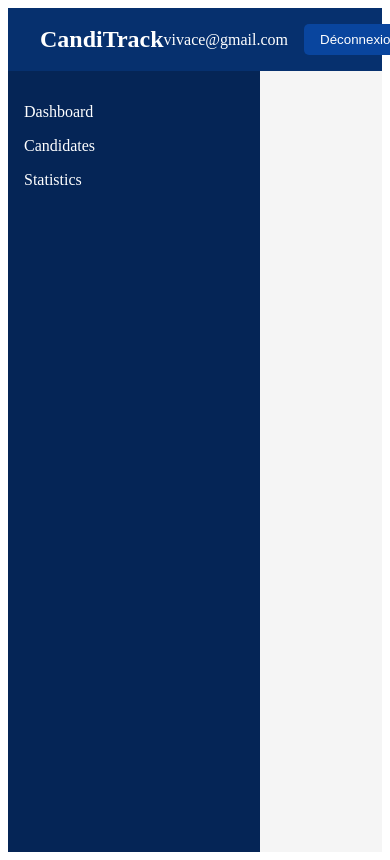
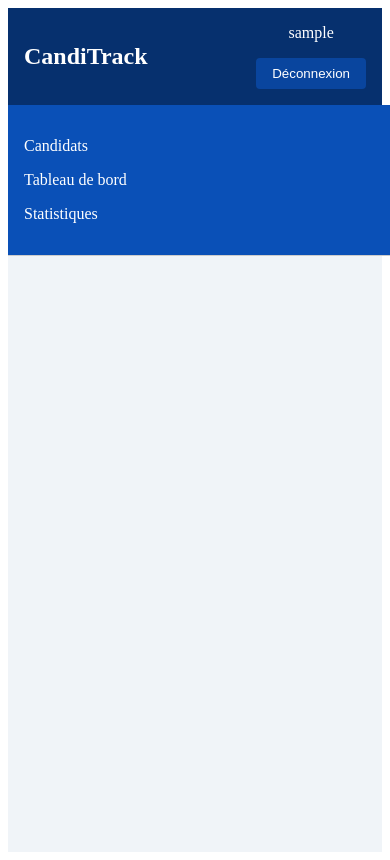
Before and after one commit to vivacefouefack/candidatTracker, an Angular app in the folder candiTrack/: page /home in a window 390 px wide. Shown: the top 860 px of the page. Built offline with nearby package versions, Linux system fonts and the light colour scheme; sample sign-in values are in the browser's storage.

Commit message:
Frontend : implement responsive home page after successful authentication

```diff
--- a/candiTrack/src/app/pages/home/home.component.html
+++ b/candiTrack/src/app/pages/home/home.component.html
@@ -1,23 +1,22 @@
-<div class="home-page">
-  <header class="header">
-    <div class="app-name">CandiTrack</div>
+<div class="home-container">
+  <header class="app-header">
+    <div class="app-title">CandiTrack</div>
     <div class="user-info">
       <span class="username">{{ username }}</span>
       <button (click)="logout()">Déconnexion</button>
     </div>
   </header>
 
-  <div class="main-content">
+  <main class="app-main">
     <nav class="sidebar">
       <ul>
-        <li><a routerLink="/dashboard">Dashboard</a></li>
-        <li><a routerLink="/candidates">Candidates</a></li>
-        <li><a routerLink="/statistics">Statistics</a></li>
+        <li><a routerLink="/candidates">Candidats</a></li>
+        <li><a routerLink="/dashboard">Tableau de bord</a></li>
+        <li><a routerLink="/stats">Statistiques</a></li>
       </ul>
     </nav>
-
-    <section class="content">
+    <section class="main-content">
       <!--<router-outlet></router-outlet> -->
     </section>
-  </div>
+  </main>
 </div>
--- a/candiTrack/src/app/pages/home/home.component.scss
+++ b/candiTrack/src/app/pages/home/home.component.scss
@@ -1,20 +1,23 @@
-$main-color: #06306e;
-$text-color: #fff;
+$primary-color: #06306e;
+$light-color: #f0f4f8;
 
-.home-page {
+.home-container {
   display: flex;
   flex-direction: column;
-  height: 100vh;
+  min-height: 100vh;
+  background-color: $light-color;
+  color: $primary-color;
+}
 
-  .header {
-    background-color: $main-color;
-    color: $text-color;
-    padding: 1rem 2rem;
+.app-header {
   display: flex;
   justify-content: space-between;
   align-items: center;
+  background-color: $primary-color;
+  color: white;
+  padding: 1rem;
 
-    .app-name {
+  .app-title {
     font-size: 1.5rem;
     font-weight: bold;
   }
@@ -29,27 +32,29 @@ $text-color: #fff;
     }
 
     button {
-        background-color: lighten($main-color, 10%);
-        color: $text-color;
+      background-color: lighten($primary-color, 10%);
+      color: #fff;
       border: none;
       padding: 0.5rem 1rem;
-        border-radius: 5px;
+      border-radius: 4px;
       cursor: pointer;
 
       &:hover {
-          background-color: lighten($main-color, 20%);
+        background-color: lighten($primary-color, 20%);
       }
     }
   }
 }
 
-  .main-content {
+.app-main {
+  display: flex;
   flex: 1;
-    display: flex;
 
   .sidebar {
-      background-color: darken($main-color, 5%);
     width: 220px;
+    background-color: lighten($primary-color, 15%);
+    border-right: 1px solid #ddd;
+    color: #fff;
     padding: 1rem;
 
     ul {
@@ -60,9 +65,8 @@ $text-color: #fff;
         margin-bottom: 1rem;
 
         a {
-            color: $text-color;
+          color: #fff;
           text-decoration: none;
-            font-weight: 500;
 
           &:hover {
             text-decoration: underline;
@@ -72,10 +76,26 @@ $text-color: #fff;
     }
   }
 
-    .content {
+  .main-content {
     flex: 1;
-      padding: 2rem;
-      background-color: #f5f5f5;
+    padding: 1rem;
   }
 }
+
+
+@media (max-width: 768px) {
+  .app-main {
+    flex-direction: column;
+
+    .sidebar {
+      width: 100%;
+      border-right: none;
+      border-bottom: 1px solid #ccc;
     }
+  }
+
+  .user-info {
+    flex-direction: column;
+    align-items: flex-end;
+  }
+}
--- a/candiTrack/src/app/pages/home/home.component.ts
+++ b/candiTrack/src/app/pages/home/home.component.ts
@@ -15,7 +15,7 @@ export class HomeComponent {
     const token = localStorage.getItem('token');
     const user = localStorage.getItem('username');
     if (token && user) {
-      this.username = "vivace@gmail.com";
+      this.username = user;
     } else {
       this.router.navigate(['/login']);
     }
--- a/candiTrack/src/app/pages/login/login.component.ts
+++ b/candiTrack/src/app/pages/login/login.component.ts
@@ -22,15 +22,19 @@ export class LoginComponent {
   login(form: NgForm) {
     if (form.valid) {
       console.log("pass2");
+      console.log(form.value["username"]);
       this.authService.login({
-        username: this.username,
-        password: this.password
+        username: form.value["username"],
+        password: form.value["password"]
       }).subscribe({
         next: (res) => {
           console.log(res);
           localStorage.setItem('token', res.token);
+          localStorage.setItem('username', form.value["username"]);
           this.errorMessage = null;
-          //this.router.navigate(['/home']);
+          console.log("pass3");
+          this.router.navigate(['/home']);
+          console.log("pass4");
         },
         error: (err) => {
           this.errorMessage = "échec de connexion";
--- a/candiTrack/src/app/pages/register/register.component.ts
+++ b/candiTrack/src/app/pages/register/register.component.ts
@@ -21,14 +21,16 @@ export class RegisterComponent {
   constructor(private authService: AuthService, private router: Router) {}
 
   register(form: NgForm) {
-    this.passwordMismatch = this.password !== this.confirmPassword;
+    this.passwordMismatch = form.value["password"] !== form.value["confirmPassword"];
     console.log("pass1")
 
     if (form.valid && !this.passwordMismatch) {
       console.log("pass2")
+      console.log(form.value["username"])
+      console.log(form.value["password"])
       this.authService.register({
-        username: this.username,
-        password: this.password
+        username: form.value["username"],
+        password: form.value["password"]
       }).subscribe({
         next: () => {
           alert("Inscription réussie !");
```
Lines whose indentation alone changed are shown as unchanged.
